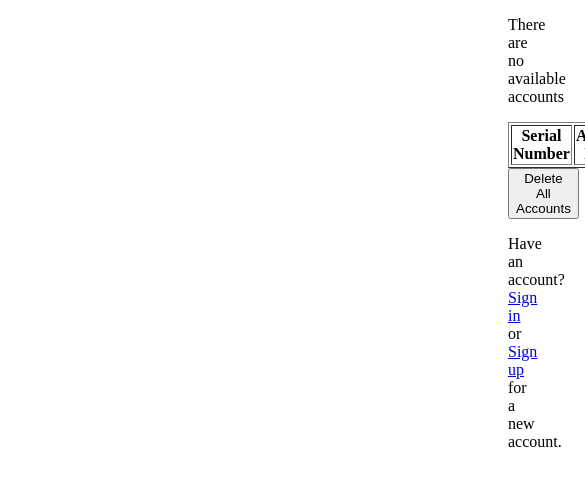
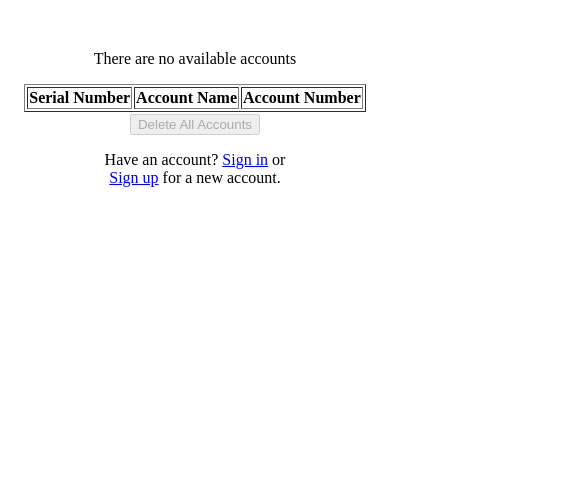
Before and after one commit to thedriverdev/Basic_Payments_App, a plain HTML site: page account-list.html in a window 390 px wide. Shown: the top 486 px of the page, 585 px wide, since content can reach past the window. Drawn offline with Linux system fonts and the light colour scheme.

Commit message:
Ninth commit

```diff
--- a/account-list.html
+++ b/account-list.html
@@ -3,11 +3,8 @@
 <head>
   <meta charset="UTF-8">
   <meta name="viewport" content="width=device-width, initial-scale=1.0">
-  <style>
-    .account-list-container {
-      margin-left: 500px;
-    }
-  </style>
+  <link rel="stylesheet" href="style.css">
+
   <title>Number Of Moola Accounts</title>
 </head>
 <body>
@@ -29,6 +26,7 @@
   </div>
   <script>
     const deleteButton = document.querySelector(".delete-button");
+    deleteButton.style.marginTop = "2px";
     const accountCountDisplay = document.querySelector(".account-count-display");
     const accountListTable = document.querySelector(".account-list-table");
 
@@ -50,6 +48,7 @@
 
     if (numOfAccounts === 0) {
       accountCountDisplay.innerHTML = `There are no available accounts`;
+      deleteButton.disabled = true;
     } else if (numOfAccounts === 1) {
       accountCountDisplay.innerHTML = `There's just ${numOfAccounts} available account`;
     } else {
--- /dev/null
+++ b/style.css
@@ -0,0 +1,45 @@
+@media only screen and (max-width: 767px) {
+
+  .sign-up-container {
+    text-align: center;
+  }
+
+  .sign-in-container {
+    text-align: center;
+
+  }
+
+  .account-list-container {
+    margin-top: 10px;
+    text-align: center;
+
+  }
+
+  .account-list-table {
+    margin: auto;
+    text-align: center;
+
+  }
+
+}
+
+.sign-up-container {
+  text-align: center;
+}
+
+.sign-in-container {
+  text-align: center;
+
+}
+
+.account-list-container {
+  margin-top: 50px;
+  text-align: center;
+
+}
+
+.account-list-table {
+  margin: auto;
+  text-align: center;
+
+}
```
Also changed, not shown: index.html (+2 -7 lines), sign-in.html (+1 -6 lines), account-balance-list.html (renamed from account-count.html).
